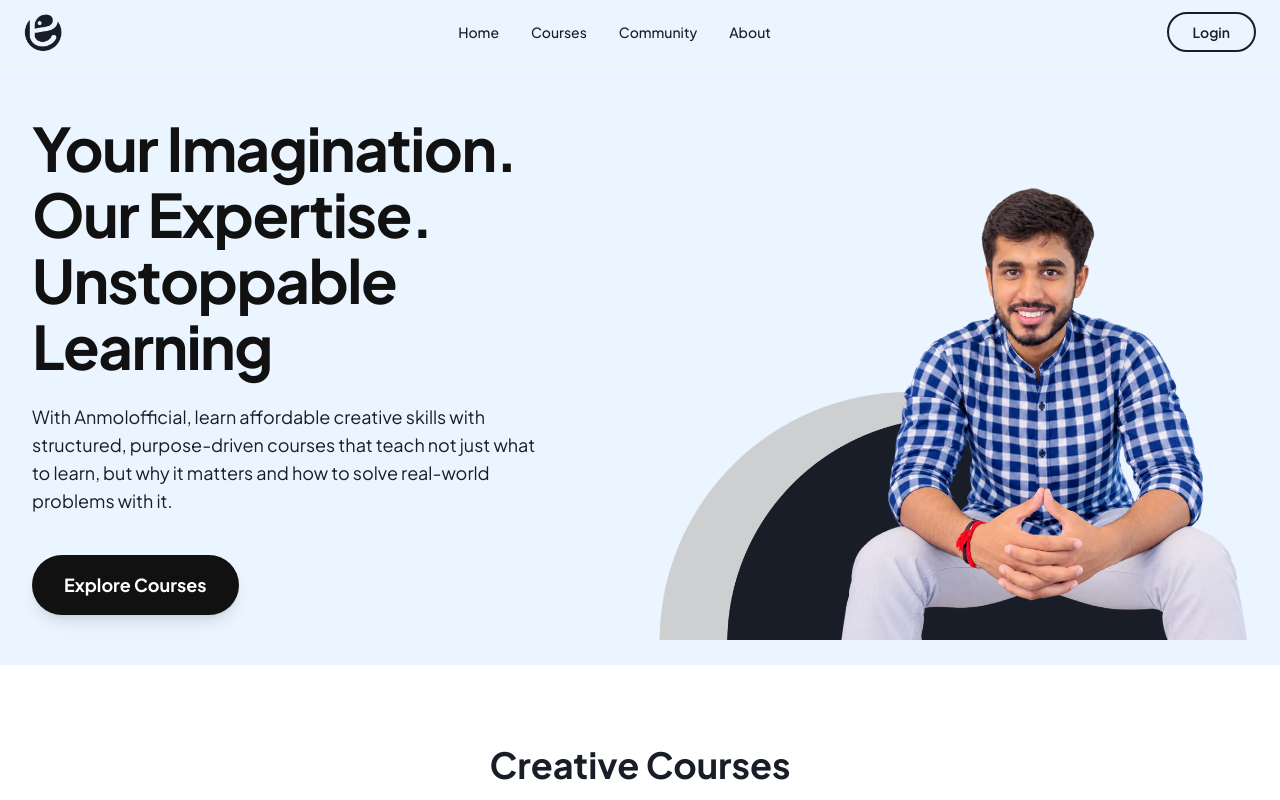
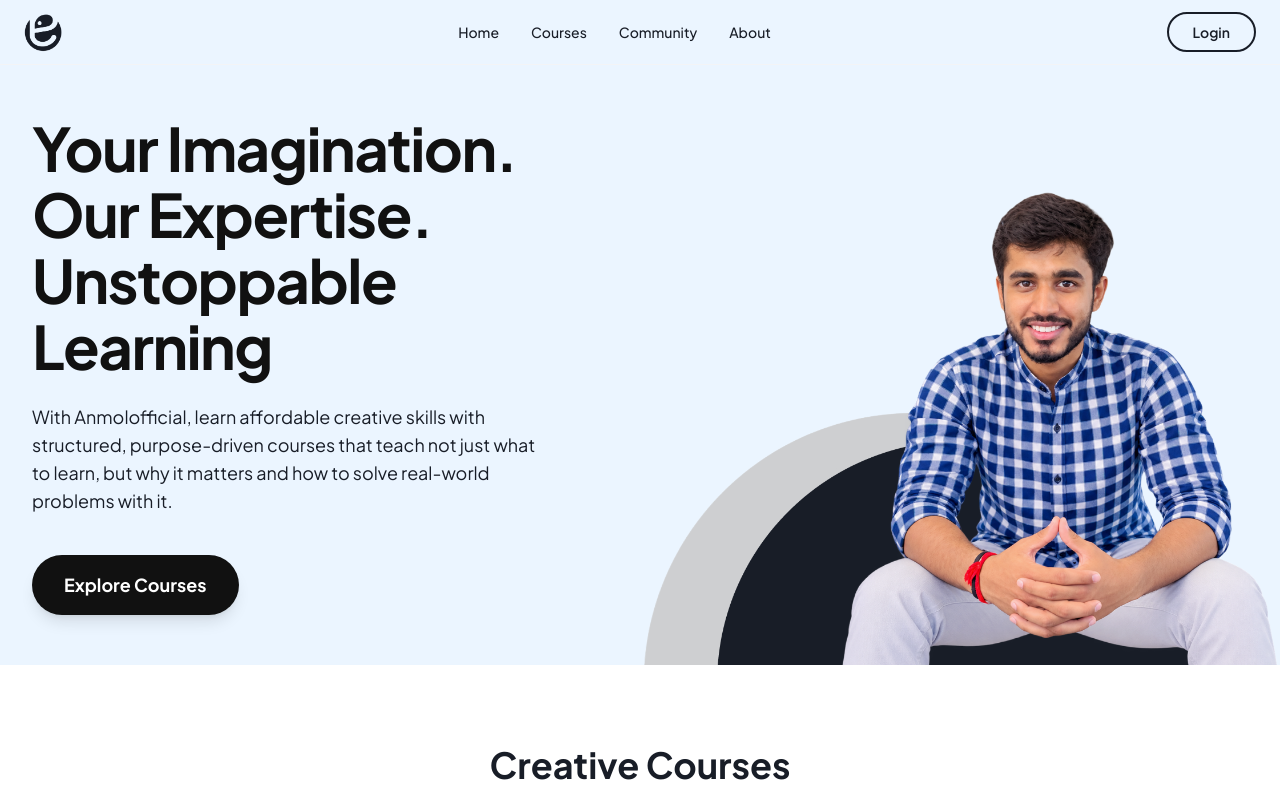
Before and after one commit to TechV013/AnmolofficialEducationplatform, a Next.js app: page / in a window 1280 px wide. Shown: the top 800 px of the page. Built offline with nearby package versions, Linux system fonts and the light colour scheme.

Commit message:
Fix hero founder image: flush right edge, remove gap, enlarge

```diff
--- a/src/components/home/Hero.tsx
+++ b/src/components/home/Hero.tsx
@@ -4,7 +4,7 @@ import { motion } from "framer-motion";
 
 export default function Hero() {
   return (
-    <section className="relative overflow-hidden bg-[#EBF5FF] min-h-[600px] flex items-center">
+    <section className="relative overflow-hidden bg-[#EBF5FF] min-h-[600px] flex items-center pb-0">
       <div className="max-w-7xl mx-auto px-4 sm:px-6 lg:px-8 w-full">
         <div className="grid lg:grid-cols-2 gap-8 items-center">
           {/* Left - Text Content */}
@@ -31,18 +31,17 @@ export default function Hero() {
             </div>
           </motion.div>
 
-          {/* Right - Founder Image */}
+          {/* Right - Founder Image (absolute to break out of container) */}
           <motion.div
             initial={{ opacity: 0, scale: 0.9 }}
             animate={{ opacity: 1, scale: 1 }}
             transition={{ duration: 0.8 }}
-            className="relative h-[550px] w-full flex justify-end items-end"
+            className="absolute right-0 bottom-0 w-1/2 h-[600px] flex justify-end items-end pointer-events-none"
           >
-            {/* Founder image - Aligned right and sitting at the bottom */}
             <img
               src="/images/founder.png"
               alt="Founder"
-              className="relative z-10 h-[500px] w-auto object-contain object-bottom ml-10"
+              className="relative z-10 h-[580px] w-auto object-contain object-bottom translate-y-4"
             />
           </motion.div>
         </div>
```
Also changed, not shown: public/images/instructor/instructor3.png (renamed from public/images/instructor/instructor 3.png).
